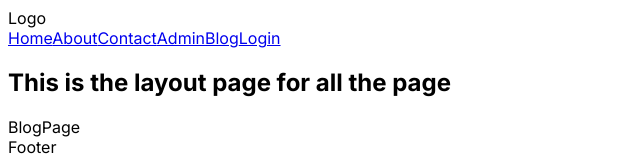
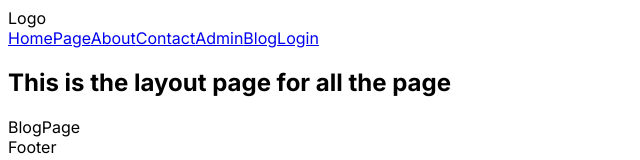
Before and after one commit to Sharat-m/Demo1-NextJs, a Next.js app: page /blog in a window 1280 px wide. Shown: the top 160 px of the page, without its empty margins (0-640 px from the left). Built offline with nearby package versions, Linux system fonts and the light colour scheme.

Commit message:
Created a file for links using map and used the Link in the Navbar

```diff
--- /dev/null
+++ b/src/components/navbar/links/Links.jsx
@@ -0,0 +1,40 @@
+import Link from "next/link"
+
+const Links = () => {
+const links = [
+{
+    title : "HomePage",
+    path : "/",
+},
+{
+    title : "About",
+    path : "/about",
+},
+{
+    title : "Contact",
+    path : "/contact",
+},
+{
+    title : "Admin",
+    path : "/admin",
+},
+{
+    title : "Blog",
+    path : "/blog",
+},
+{
+    title : "Login",
+    path : "/login",
+}
+];
+
+    return (
+       <div>
+        {links.map(link =>(
+            <Link href={link.path} key={link.title}>{link.title}</Link>
+        ))}
+       </div>
+    )
+}
+
+export default Links
--- a/src/components/navbar/navbar.jsx
+++ b/src/components/navbar/navbar.jsx
@@ -1,16 +1,11 @@
-import Link from "next/link";
+import Links from "./links/Links";
 
 const Navbar = () => {
   return (
     <div>
       <div>Logo</div>
       <div>
-        <Link href="/">Home</Link>
-        <Link href="/about">About</Link>
-        <Link href="/contact">Contact</Link>
-        <Link href="/admin">Admin</Link>
-        <Link href="/blog">Blog</Link>
-        <Link href="/login">Login</Link>
+        <Links />
       </div>
     </div>
   );
```
